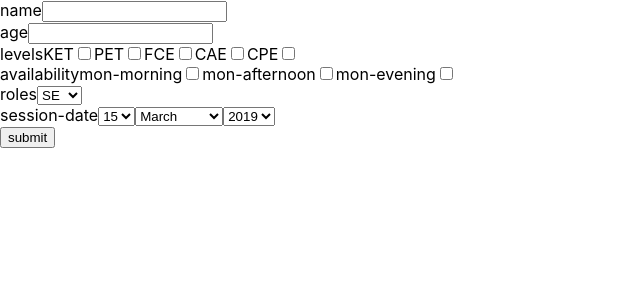
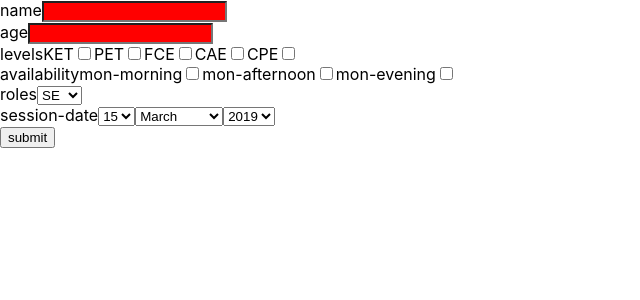
Before and after one commit to chrisjkellett/forms-testing, a React (Create React App) app in the folder app/: page / in a window 1280 px wide. Shown: the top 300 px of the page, without its empty margins (0-640 px from the left). Built offline with nearby package versions, Linux system fonts and the light colour scheme.

Commit message:
initial validation on input

```diff
--- a/app/src/containers/Field/Field.js
+++ b/app/src/containers/Field/Field.js
@@ -14,6 +14,13 @@ class Field extends Component {
     }
   }
 
+  $updatedProps(){
+    return {
+      ...this.props.data,
+      errors: this.$errors()
+    }
+  }
+
   render() {
     switch(this.props.data.type){
       case 'checkbox':
@@ -23,7 +30,7 @@ class Field extends Component {
       case 'date':
         return <DateGroup data={this.props.data} />
       default:
-        return <Input data={this.props.data} errors={this.$errors()}/>
+        return <Input data={this.$updatedProps()} />
     }
   }
 }
--- a/app/src/containers/Input/Input.js
+++ b/app/src/containers/Input/Input.js
@@ -1,14 +1,28 @@
-import React from 'react';
-import {shape, string, func} from 'prop-types';
+import React, {Component} from 'react';
+import {shape, string, func, array} from 'prop-types';
+import styles from './Input.module.css';
 
-const Input = props => {
-  const {id, type, change, value} = props.data;
-  return (
-    <div>
-      <label>{id}</label>
-      <input type={type} id={id} value={value} onChange={change} />
-    </div>
-  )
+class Input extends Component {
+  $styles(){
+    if(this.props.data.errors.length !== 0){
+      return styles.Error;
+    }
+  }
+
+  render() {
+    const {id, type, change, value} = this.props.data;
+    return (
+      <div>
+        <label>{id}</label>
+        <input
+          type={type}
+          id={id}
+          className={this.$styles()}
+          value={value}
+          onChange={change} />
+      </div>
+    )
+  }
 }
 
 Input.propTypes = {
@@ -17,6 +31,7 @@ Input.propTypes = {
     id: string.isRequired,
     type: string.isRequired,
     value: string.isRequired,
+    errors: array
   })
 }
 
--- /dev/null
+++ b/app/src/containers/Input/Input.module.css
@@ -0,0 +1,3 @@
+.Error {
+  background: red;
+}
```
Also changed, not shown: 1 other file (tests, documents, lock files or other folders).
